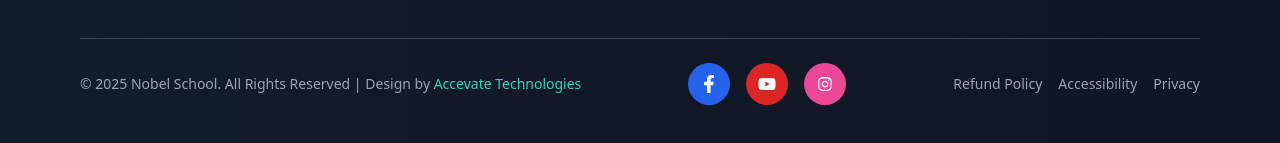
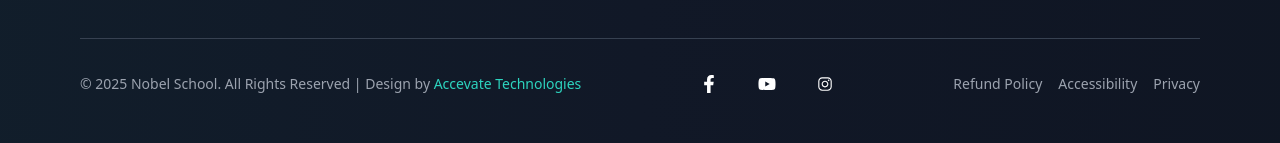
Before and after one commit to rachhanari/NobelGurkul, a React (Vite) app: page / in a window 1280 px wide. Shown: the part 5723-5866 px from the top of the page. Built offline with nearby package versions, Linux system fonts and the light colour scheme.

Commit message:
changes icon

```diff
--- a/src/components/Footer/Footer.jsx
+++ b/src/components/Footer/Footer.jsx
@@ -62,13 +62,13 @@ const Footer = () => {
 
           {/* Social Icons */}
           <div className="flex space-x-4 mt-4 md:mt-0">
-            <a href="https://www.facebook.com/search/top?q=nobel%20gurukul%20convent%20school" target="_blank" className="p-3 rounded-full transition-all duration-300 transform hover:scale-110 bg-blue-600">
+            <a href="https://www.facebook.com/search/top?q=nobel%20gurukul%20convent%20school&__stsd__=eyJwcmltYXJ5Ijp7InR5cGUiOiJUWVBFQUhFQURfUEVPUExFX0VOVElUSUVTIn19" target="value" className="p-3 rounded-full transition-all duration-300 transform hover:scale-110 hover:bg-blue-600">
               <FaFacebookF className="text-white text-lg" />
             </a>
-            <a href="https://www.youtube.com/@nobelgurukulconventschoola7857" target="_blank" className="p-3 rounded-full transition-all duration-300 transform hover:scale-110 bg-red-600">
+            <a href="https://www.youtube.com/@nobelgurukulconventschoola7857" target="value" className="p-3 rounded-full transition-all duration-300 transform hover:scale-110 hover:bg-red-600 bg-transparent">
               <FaYoutube className="text-white text-lg" />
             </a>
-            <a href="https://www.instagram.com/nobel_gurukul_convent_school/?hl=en" target="_blank" className="p-3 rounded-full transition-all duration-300 transform hover:scale-110 bg-pink-500">
+            <a href="https://www.instagram.com/nobel_gurukul_convent_school/?hl=en" target="value" className="p-3 rounded-full transition-all duration-300 transform hover:scale-110 hover:bg-pink-500 bg-transparent">
               <IoLogoInstagram className="text-white text-lg" />
             </a>
           </div>
```
